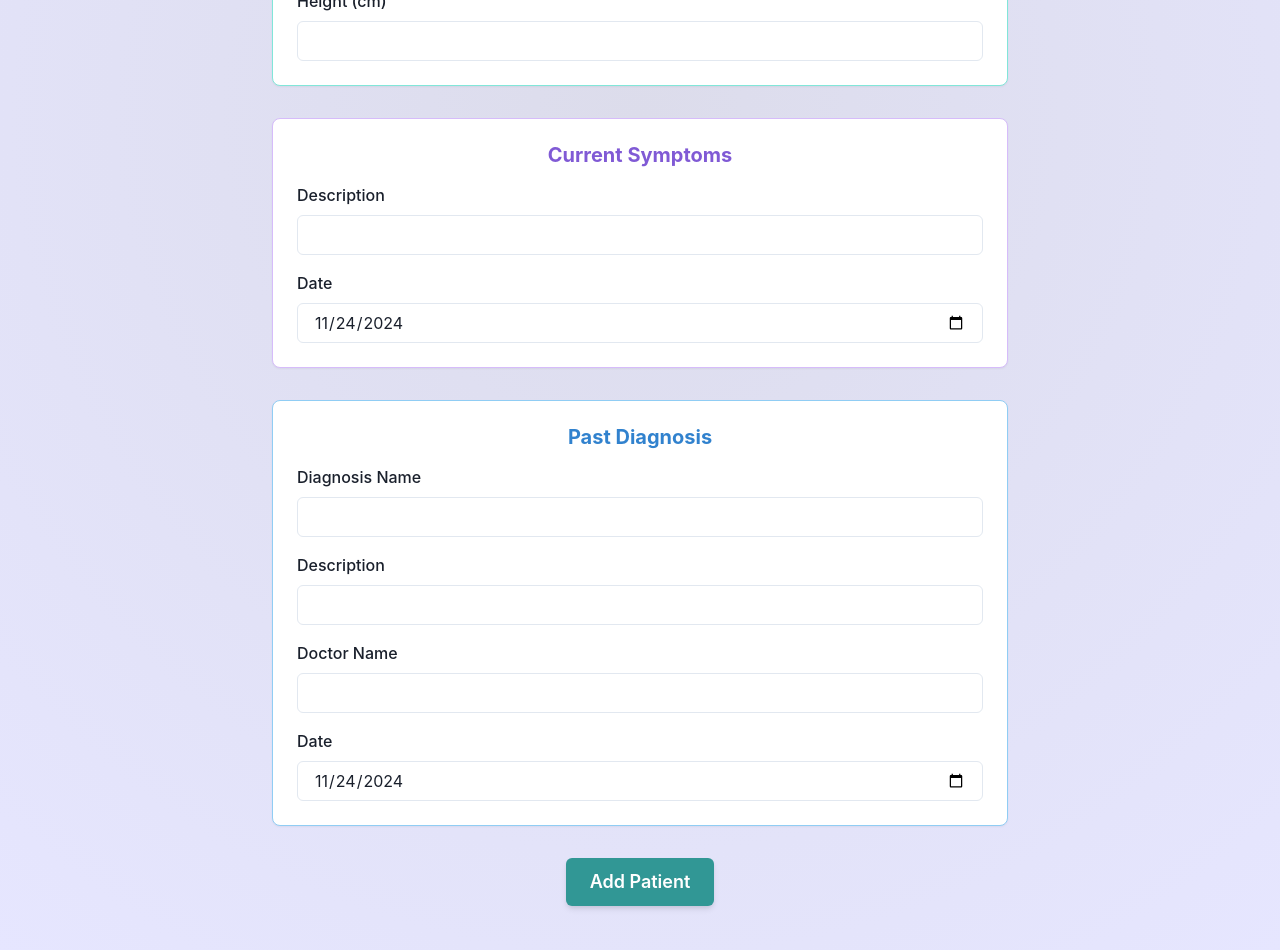
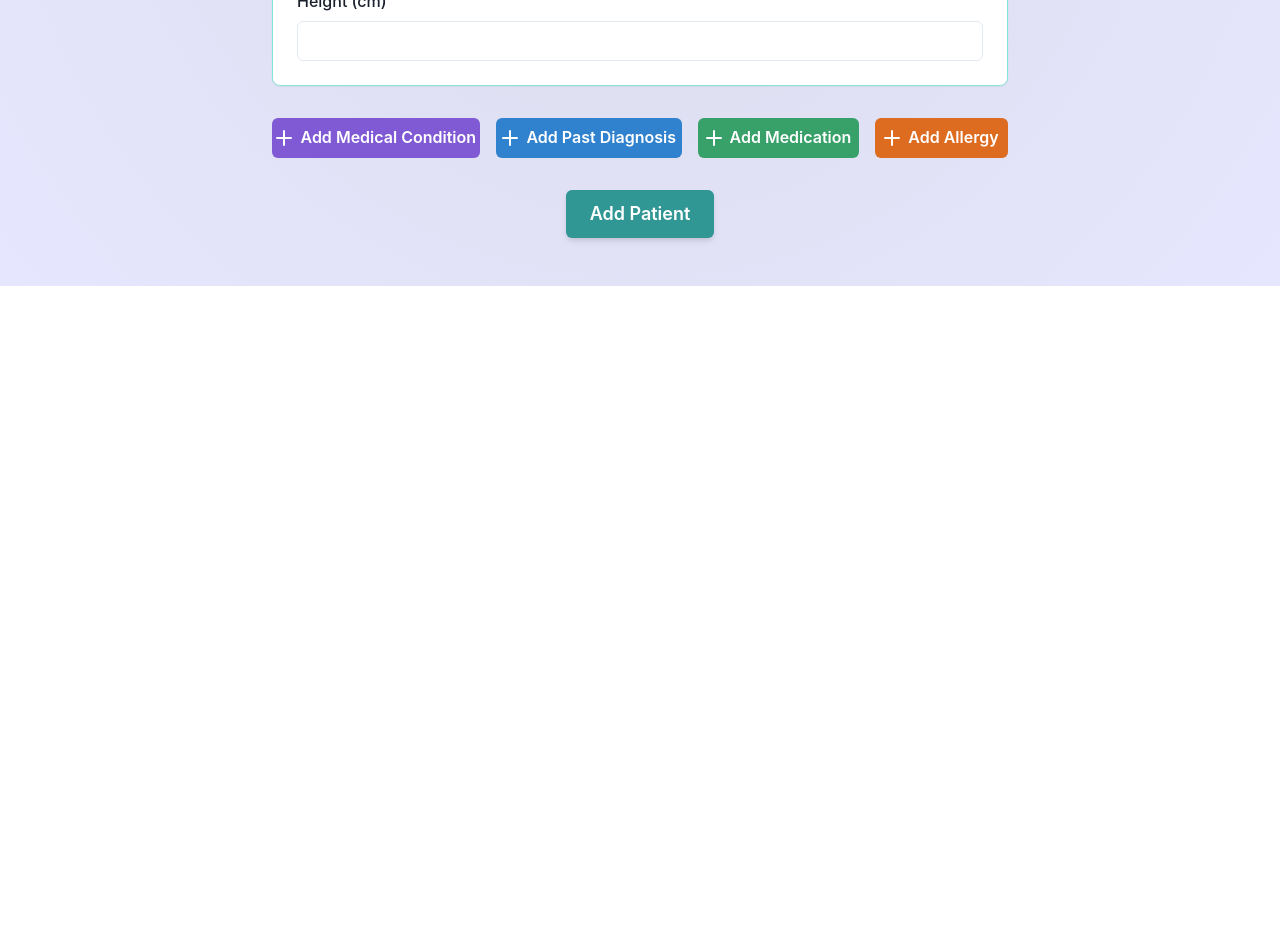
Before and after one commit to aadityayadav/CaretakerAI, a Next.js app in the folder frontend/: page /doctor/addPatient in a window 1280 px wide. Shown: the part 720-1670 px from the top of the page. After the commit the page ends 1006 px from the top, so only its background shows below. Built offline with nearby package versions, Linux system fonts and the light colour scheme; what @chakra-ui/next-js would draw is missing.

Commit message:
nice form

```diff
--- a/frontend/app/doctor/addPatient/page.tsx
+++ b/frontend/app/doctor/addPatient/page.tsx
@@ -13,7 +13,39 @@ import {
   Container,
   Heading,
   useToast,
+  HStack,
+  IconButton,
 } from "@chakra-ui/react";
+import { AddIcon, DeleteIcon } from '@chakra-ui/icons';
+
+interface MedicalCondition {
+  description: string;
+  date: string;
+  id: number;
+}
+
+interface PastDiagnosis {
+  name: string;
+  description: string;
+  doctor_name: string;
+  date: string;
+  id: number;
+}
+
+interface Medication {
+  name: string;
+  dosage: string;
+  frequency: string;
+  date: string;
+  id: number;
+}
+
+interface Allergy {
+  name: string;
+  severity: string;
+  date: string;
+  id: number;
+}
 
 export default function AddPatient() {
   const toast = useToast();
@@ -24,22 +56,10 @@ export default function AddPatient() {
     gender: "",
     weight: "",
     height: "",
-    symptoms: [
-      {
-        description: "",
-        date: new Date().toISOString().split('T')[0],
-      },
-    ],
-    past_diagnoses: [
-      {
-        name: "",
-        description: "",
-        doctor_name: "",
-        date: new Date().toISOString().split('T')[0],
-      },
-    ],
-    allergies: [],
-    medications: [],
+    medical_conditions: [] as MedicalCondition[],
+    past_diagnoses: [] as PastDiagnosis[],
+    allergies: [] as Allergy[],
+    medications: [] as Medication[],
   });
 
   const handleInputChange = (field: string, value: string) => {
@@ -49,27 +69,112 @@ export default function AddPatient() {
     }));
   };
 
-  const handleSymptomChange = (field: string, value: string) => {
-    setFormData((prev) => ({
+  const addMedicalCondition = () => {
+    setFormData(prev => ({
       ...prev,
-      symptoms: [
+      medical_conditions: [
+        ...prev.medical_conditions,
         {
-          ...prev.symptoms[0],
-          [field]: value,
-        },
-      ],
+          description: "",
+          date: new Date().toISOString().split('T')[0],
+          id: prev.medical_conditions.length + 1
+        }
+      ]
     }));
   };
 
-  const handleDiagnosisChange = (field: string, value: string) => {
-    setFormData((prev) => ({
+  const addPastDiagnosis = () => {
+    setFormData(prev => ({
       ...prev,
       past_diagnoses: [
+        ...prev.past_diagnoses,
         {
-          ...prev.past_diagnoses[0],
-          [field]: value,
-        },
-      ],
+          name: "",
+          description: "",
+          doctor_name: "",
+          date: new Date().toISOString().split('T')[0],
+          id: prev.past_diagnoses.length + 1
+        }
+      ]
+    }));
+  };
+
+  const addMedication = () => {
+    setFormData(prev => ({
+      ...prev,
+      medications: [
+        ...prev.medications,
+        {
+          name: "",
+          dosage: "",
+          frequency: "",
+          date: new Date().toISOString().split('T')[0],
+          id: prev.medications.length + 1
+        }
+      ]
+    }));
+  };
+
+  const addAllergy = () => {
+    setFormData(prev => ({
+      ...prev,
+      allergies: [
+        ...prev.allergies,
+        {
+          name: "",
+          severity: "",
+          date: new Date().toISOString().split('T')[0],
+          id: prev.allergies.length + 1
+        }
+      ]
+    }));
+  };
+
+  const handleMedicalConditionChange = (id: number, field: string, value: string) => {
+    setFormData(prev => ({
+      ...prev,
+      medical_conditions: prev.medical_conditions.map(condition =>
+        condition.id === id ? { ...condition, [field]: value } : condition
+      )
+    }));
+  };
+
+  const handlePastDiagnosisChange = (id: number, field: string, value: string) => {
+    setFormData(prev => ({
+      ...prev,
+      past_diagnoses: prev.past_diagnoses.map(diagnosis =>
+        diagnosis.id === id ? { ...diagnosis, [field]: value } : diagnosis
+      )
+    }));
+  };
+
+  const handleMedicationChange = (id: number, field: string, value: string) => {
+    setFormData(prev => ({
+      ...prev,
+      medications: prev.medications.map(medication =>
+        medication.id === id ? { ...medication, [field]: value } : medication
+      )
+    }));
+  };
+
+  const handleAllergyChange = (id: number, field: string, value: string) => {
+    setFormData(prev => ({
+      ...prev,
+      allergies: prev.allergies.map(allergy =>
+        allergy.id === id ? { ...allergy, [field]: value } : allergy
+      )
+    }));
+  };
+
+  const removeItem = (type: string, id: number) => {
+    setFormData(prev => ({
+      ...prev,
+      [type]: prev[type]
+        .filter(item => item.id !== id)
+        .map((item, index) => ({
+          ...item,
+          id: index + 1
+        }))
     }));
   };
 
@@ -173,8 +278,10 @@ export default function AddPatient() {
           </VStack>
         </Box>
 
-        {/* Symptoms */}
+        {/* Medical Conditions */}
+        {formData.medical_conditions.map((condition) => (
           <Box
+            key={condition.id}
             w="100%"
             p={6}
             borderWidth={1}
@@ -184,27 +291,49 @@ export default function AddPatient() {
             borderColor="purple.200"
           >
             <VStack spacing={4}>
-            <Heading size="md" color="purple.500">Current Symptoms</Heading>
+              <Box w="100%" position="relative" h="40px">
+                <Heading
+                  size="md"
+                  color="purple.500"
+                  position="absolute"
+                  left="50%"
+                  transform="translateX(-50%)"
+                >
+                  Medical Condition #{condition.id}
+                </Heading>
+                <IconButton
+                  aria-label="Remove condition"
+                  icon={<DeleteIcon />}
+                  onClick={() => removeItem('medical_conditions', condition.id)}
+                  colorScheme="red"
+                  size="sm"
+                  position="absolute"
+                  right="0"
+                />
+              </Box>
               <FormControl>
                 <FormLabel>Description</FormLabel>
                 <Input
-                value={formData.symptoms[0].description}
-                onChange={(e) => handleSymptomChange("description", e.target.value)}
+                  value={condition.description}
+                  onChange={(e) => handleMedicalConditionChange(condition.id, "description", e.target.value)}
                 />
               </FormControl>
               <FormControl>
                 <FormLabel>Date</FormLabel>
                 <Input
                   type="date"
-                value={formData.symptoms[0].date}
-                onChange={(e) => handleSymptomChange("date", e.target.value)}
+                  value={condition.date}
+                  onChange={(e) => handleMedicalConditionChange(condition.id, "date", e.target.value)}
                 />
               </FormControl>
             </VStack>
           </Box>
+        ))}
 
-        {/* Past Diagnosis */}
+        {/* Past Diagnoses */}
+        {formData.past_diagnoses.map((diagnosis) => (
           <Box
+            key={diagnosis.id}
             w="100%"
             p={6}
             borderWidth={1}
@@ -214,38 +343,219 @@ export default function AddPatient() {
             borderColor="blue.200"
           >
             <VStack spacing={4}>
-            <Heading size="md" color="blue.500">Past Diagnosis</Heading>
+              <Box w="100%" position="relative" h="40px">
+                <Heading
+                  size="md"
+                  color="blue.500"
+                  position="absolute"
+                  left="50%"
+                  transform="translateX(-50%)"
+                >
+                  Past Diagnosis #{diagnosis.id}
+                </Heading>
+                <IconButton
+                  aria-label="Remove diagnosis"
+                  icon={<DeleteIcon />}
+                  onClick={() => removeItem('past_diagnoses', diagnosis.id)}
+                  colorScheme="red"
+                  size="sm"
+                  position="absolute"
+                  right="0"
+                />
+              </Box>
               <FormControl>
                 <FormLabel>Diagnosis Name</FormLabel>
                 <Input
-                value={formData.past_diagnoses[0].name}
-                onChange={(e) => handleDiagnosisChange("name", e.target.value)}
+                  value={diagnosis.name}
+                  onChange={(e) => handlePastDiagnosisChange(diagnosis.id, "name", e.target.value)}
                 />
               </FormControl>
               <FormControl>
                 <FormLabel>Description</FormLabel>
                 <Input
-                value={formData.past_diagnoses[0].description}
-                onChange={(e) => handleDiagnosisChange("description", e.target.value)}
+                  value={diagnosis.description}
+                  onChange={(e) => handlePastDiagnosisChange(diagnosis.id, "description", e.target.value)}
                 />
               </FormControl>
               <FormControl>
                 <FormLabel>Doctor Name</FormLabel>
                 <Input
-                value={formData.past_diagnoses[0].doctor_name}
-                onChange={(e) => handleDiagnosisChange("doctor_name", e.target.value)}
+                  value={diagnosis.doctor_name}
+                  onChange={(e) => handlePastDiagnosisChange(diagnosis.id, "doctor_name", e.target.value)}
                 />
               </FormControl>
               <FormControl>
                 <FormLabel>Date</FormLabel>
                 <Input
                   type="date"
-                value={formData.past_diagnoses[0].date}
-                onChange={(e) => handleDiagnosisChange("date", e.target.value)}
+                  value={diagnosis.date}
+                  onChange={(e) => handlePastDiagnosisChange(diagnosis.id, "date", e.target.value)}
                 />
               </FormControl>
             </VStack>
           </Box>
+        ))}
+
+        {/* Medications */}
+        {formData.medications.map((medication) => (
+          <Box
+            key={medication.id}
+            w="100%"
+            p={6}
+            borderWidth={1}
+            borderRadius="lg"
+            shadow="sm"
+            bg="white"
+            borderColor="green.200"
+          >
+            <VStack spacing={4}>
+              <Box w="100%" position="relative" h="40px">
+                <Heading
+                  size="md"
+                  color="green.500"
+                  position="absolute"
+                  left="50%"
+                  transform="translateX(-50%)"
+                >
+                  Medication #{medication.id}
+                </Heading>
+                <IconButton
+                  aria-label="Remove medication"
+                  icon={<DeleteIcon />}
+                  onClick={() => removeItem('medications', medication.id)}
+                  colorScheme="red"
+                  size="sm"
+                  position="absolute"
+                  right="0"
+                />
+              </Box>
+              <FormControl>
+                <FormLabel>Medication Name</FormLabel>
+                <Input
+                  value={medication.name}
+                  onChange={(e) => handleMedicationChange(medication.id, "name", e.target.value)}
+                />
+              </FormControl>
+              <FormControl>
+                <FormLabel>Dosage</FormLabel>
+                <Input
+                  value={medication.dosage}
+                  onChange={(e) => handleMedicationChange(medication.id, "dosage", e.target.value)}
+                />
+              </FormControl>
+              <FormControl>
+                <FormLabel>Frequency</FormLabel>
+                <Input
+                  value={medication.frequency}
+                  onChange={(e) => handleMedicationChange(medication.id, "frequency", e.target.value)}
+                />
+              </FormControl>
+              <FormControl>
+                <FormLabel>Date</FormLabel>
+                <Input
+                  type="date"
+                  value={medication.date}
+                  onChange={(e) => handleMedicationChange(medication.id, "date", e.target.value)}
+                />
+              </FormControl>
+            </VStack>
+          </Box>
+        ))}
+
+        {/* Allergies */}
+        {formData.allergies.map((allergy) => (
+          <Box
+            key={allergy.id}
+            w="100%"
+            p={6}
+            borderWidth={1}
+            borderRadius="lg"
+            shadow="sm"
+            bg="white"
+            borderColor="orange.200"
+          >
+            <VStack spacing={4}>
+              <Box w="100%" position="relative" h="40px">
+                <Heading
+                  size="md"
+                  color="orange.500"
+                  position="absolute"
+                  left="50%"
+                  transform="translateX(-50%)"
+                >
+                  Allergy #{allergy.id}
+                </Heading>
+                <IconButton
+                  aria-label="Remove allergy"
+                  icon={<DeleteIcon />}
+                  onClick={() => removeItem('allergies', allergy.id)}
+                  colorScheme="red"
+                  size="sm"
+                  position="absolute"
+                  right="0"
+                />
+              </Box>
+              <FormControl>
+                <FormLabel>Allergy Name</FormLabel>
+                <Input
+                  value={allergy.name}
+                  onChange={(e) => handleAllergyChange(allergy.id, "name", e.target.value)}
+                />
+              </FormControl>
+              <FormControl>
+                <FormLabel>Severity</FormLabel>
+                <Select
+                  value={allergy.severity}
+                  onChange={(e) => handleAllergyChange(allergy.id, "severity", e.target.value)}
+                >
+                  <option value="mild">Mild</option>
+                  <option value="moderate">Moderate</option>
+                  <option value="severe">Severe</option>
+                </Select>
+              </FormControl>
+              <FormControl>
+                <FormLabel>Date Discovered</FormLabel>
+                <Input
+                  type="date"
+                  value={allergy.date}
+                  onChange={(e) => handleAllergyChange(allergy.id, "date", e.target.value)}
+                />
+              </FormControl>
+            </VStack>
+          </Box>
+        ))}
+
+        {/* Add Buttons */}
+        <HStack spacing={4} w="100%" justify="center">
+          <Button
+            leftIcon={<AddIcon />}
+            onClick={addMedicalCondition}
+            colorScheme="purple"
+          >
+            Add Medical Condition
+          </Button>
+          <Button
+            leftIcon={<AddIcon />}
+            onClick={addPastDiagnosis}
+            colorScheme="blue"
+          >
+            Add Past Diagnosis
+          </Button>
+          <Button
+            leftIcon={<AddIcon />}
+            onClick={addMedication}
+            colorScheme="green"
+          >
+            Add Medication
+          </Button>
+          <Button
+            leftIcon={<AddIcon />}
+            onClick={addAllergy}
+            colorScheme="orange"
+          >
+            Add Allergy
+          </Button>
+        </HStack>
 
         <Button
           type="submit"
```
Lines whose indentation alone changed are shown as unchanged.
